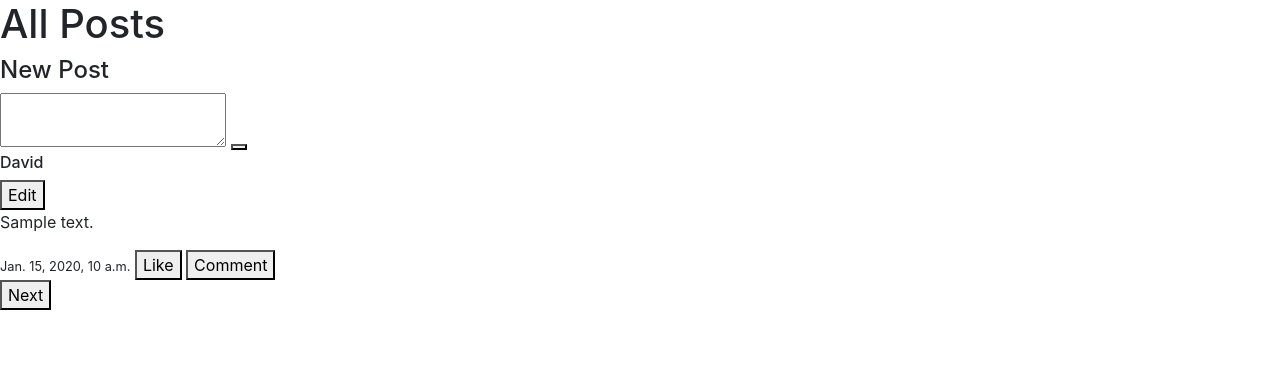
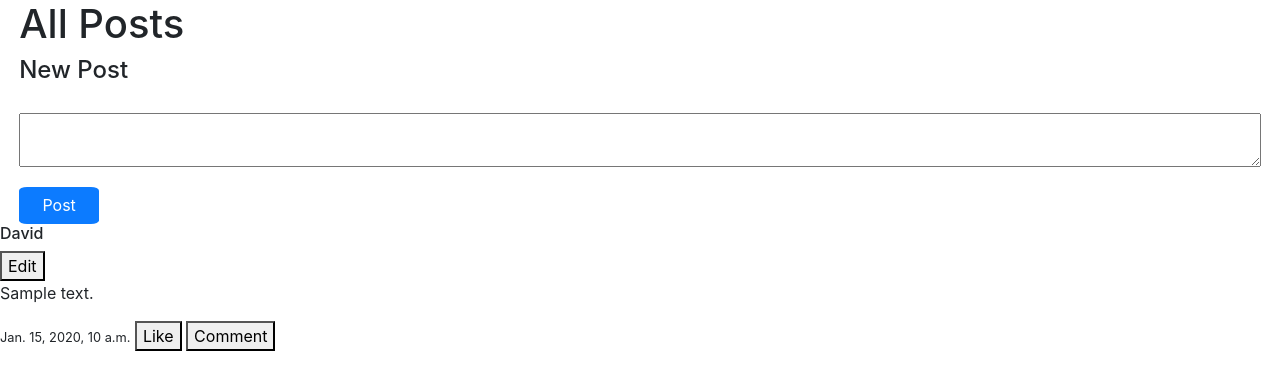
Before and after one commit to DavidBermudez7/CS50-Web.-Network, a Django app: template network/templates/network/index.html in a window 1280 px wide. Shown: the part 56-446 px from the top of the page. Run offline with Django 3.2, Linux system fonts and the light colour scheme; a user stored in the database is signed in; tables that the repository leaves empty hold one stand-in row (values such as "Sample post"); the template is opened without the code that fills it: values that come from a table or form of the project are taken from there, most other values are stand-ins (such as "Sample title", 1, 10 or a date in 2020); some libraries are stand-ins or nearby versions.

Commit message:
added some basic css

```diff
--- a/network/static/network/styles.css
+++ b/network/static/network/styles.css
@@ -0,0 +1,32 @@
+h1 {
+    margin-left: 1.5%;
+}
+
+h4 {
+    margin-left: 6%;
+}
+
+#new-post-div{
+    display: grid;
+    grid-column-gap: 20px;
+    grid-row-gap: 20px ;
+}
+
+#new-post-textarea {
+    grid-column-start: 1;
+    grid-column-end: 6;
+    margin-left: 1.5%;
+    margin-right: 1.5%;
+}
+
+#post-button {
+    width: 25%;
+    margin-left: 6%;
+    padding-top: 2%;
+    padding-bottom: 2%;
+    border: none;
+    border-radius: 10%;
+    background-color: rgb(12, 123, 255);
+    color: white;
+
+}
--- a/network/templates/network/index.html
+++ b/network/templates/network/index.html
@@ -14,8 +14,8 @@
         {% if user.is_authenticated  %}
 
             <h4>New Post</h4>
-            <textarea></textarea>
-            <button id="post-button"></button>
+            <textarea id="new-post-textarea"></textarea>
+            <button id="post-button">Post</button>
 
         {% endif %}
     </div>
@@ -33,7 +33,9 @@
         </div>
     {% endfor %}
 
-     <button id="edit_button">Next</button>
+    <!--
+    <button id="edit_button">Next</button>
+    -->
 
 {% endblock %}
 
```
Also changed, not shown: db.sqlite3.
